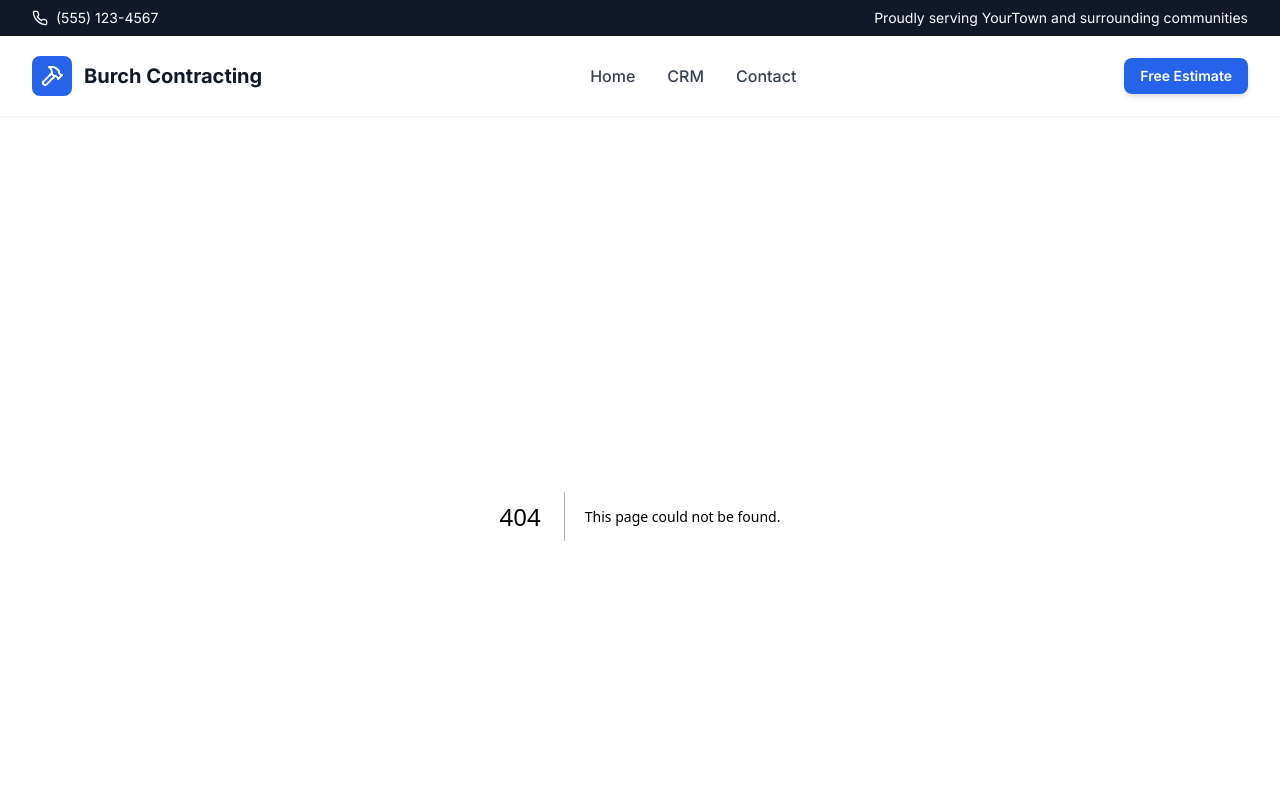
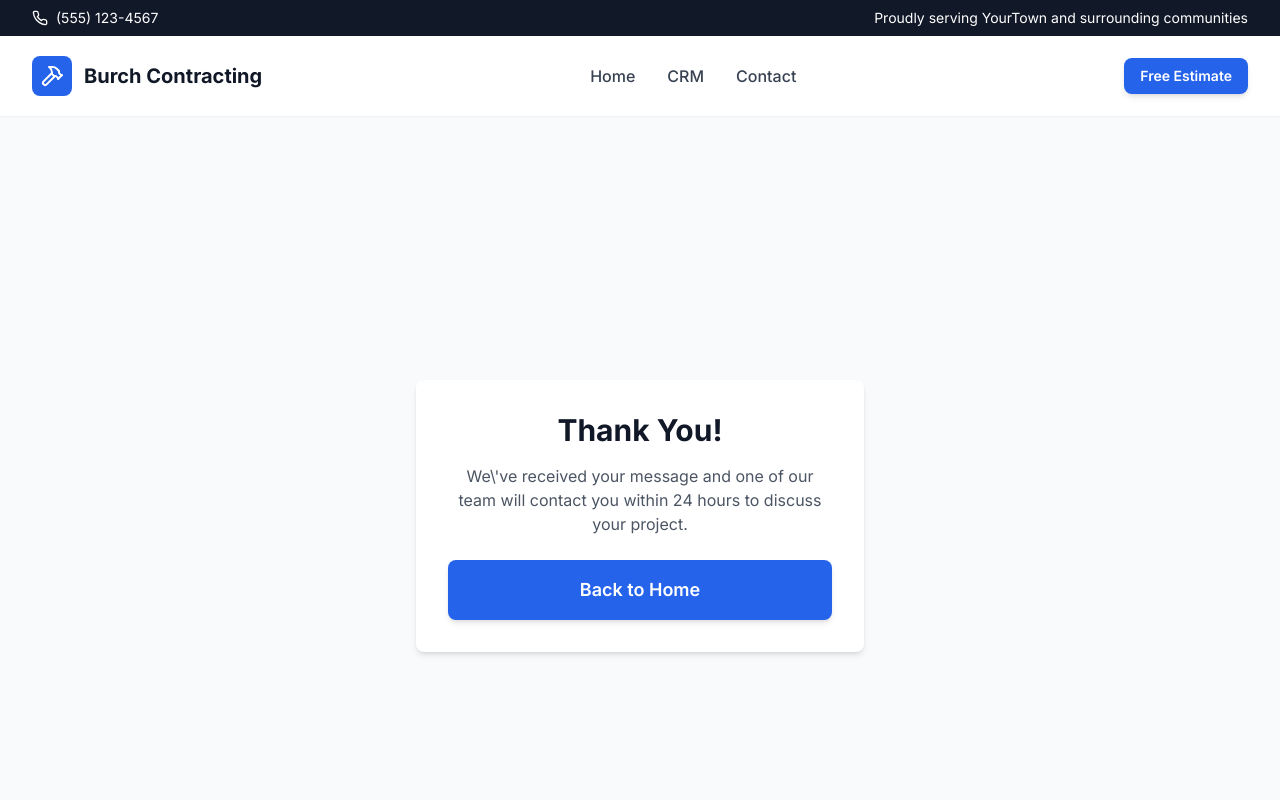
Before and after one commit to cscottburch1/burch-contracting, a Next.js app: page /contact/thank-you in a window 1280 px wide. Before the commit this address had no page. Shown: the top 800 px of the page. Built offline with nearby package versions, Linux system fonts and the light colour scheme.

Commit message:
Create page.tsx

```diff
--- /dev/null
+++ b/src/app/contact/thank-you/page.tsx
@@ -0,0 +1,24 @@
+import { Metadata } from 'next';
+import { Button } from '@/components/ui/button'; // Assuming you have UI components; adjust if needed
+import Link from 'next/link';
+
+export const metadata: Metadata = {
+  title: 'Thank You | Burch Contracting',
+  description: 'Thanks for reaching out! We\'ll be in touch soon.',
+};
+
+export default function ThankYouPage() {
+  return (
+    <div className="min-h-screen flex items-center justify-center bg-gray-50 py-12">
+      <div className="max-w-md w-full bg-white rounded-lg shadow-md p-8 text-center">
+        <h1 className="text-3xl font-bold text-gray-900 mb-4">Thank You!</h1>
+        <p className="text-gray-600 mb-6">
+          We\'ve received your message and one of our team will contact you within 24 hours to discuss your project.
+        </p>
+        <Button asChild size="lg" className="w-full">
+          <Link href="/">Back to Home</Link>
+        </Button>
+      </div>
+    </div>
+  );
+}
```
